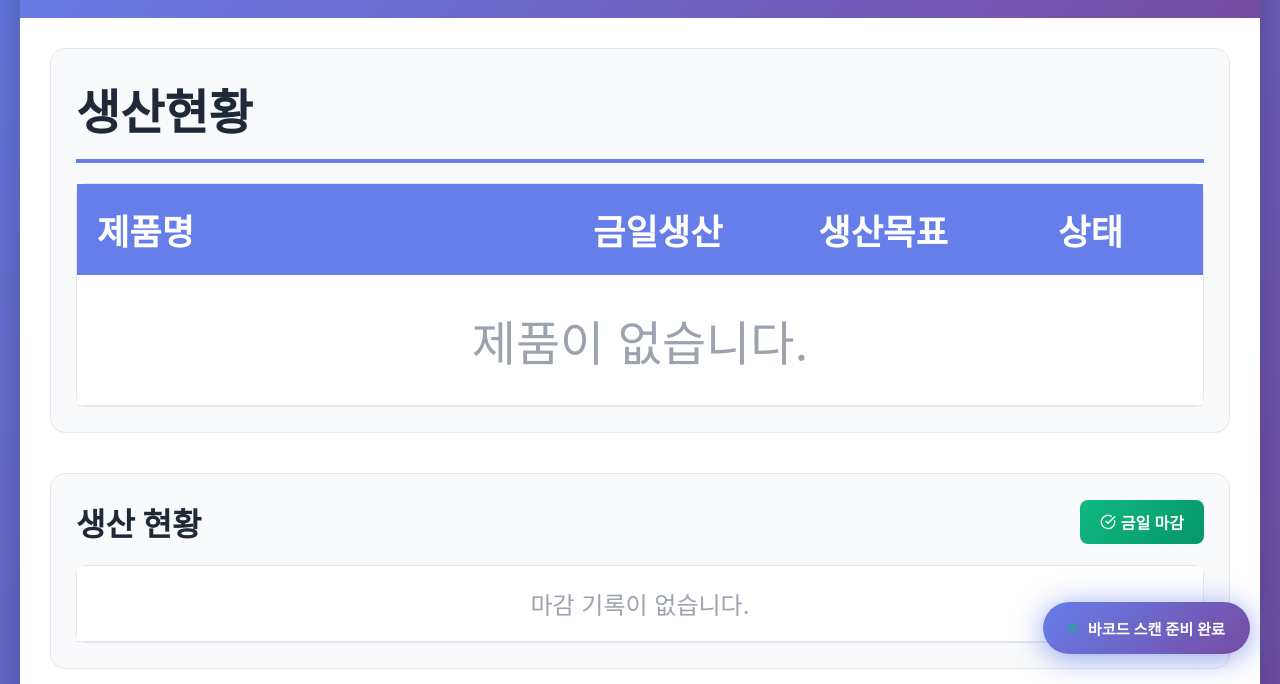
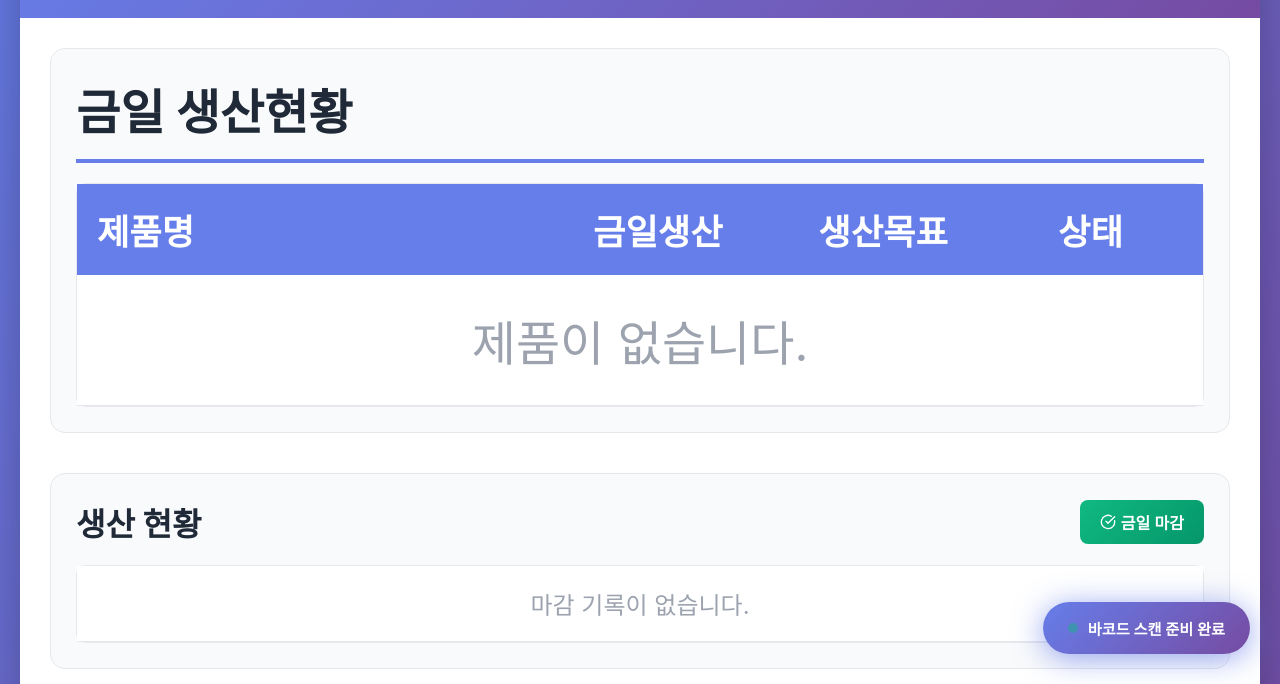
Before and after one commit to durian0606/zego, a plain HTML site: page docs/index.html in a window 1280 px wide. Shown: the part 116-800 px from the top of the page. Drawn offline with nearby package versions, Linux system fonts and the light colour scheme; no server answers.

Commit message:
금일 생산현황 제목 변경 및 마감 디버깅 로그 추가
- '생산현황' → '금일 생산현황' 제목 변경
- 금일 마감 함수에 console.log 추가하여 문제 파악

Co-Authored-By: Claude Opus 4.5 <noreply@anthropic.com>

```diff
--- a/docs/index.html
+++ b/docs/index.html
@@ -39,9 +39,9 @@
             <!-- 스캔 결과 표시 -->
             <div id="scan-result" class="scan-result"></div>
 
-            <!-- 재고 현황 테이블 -->
+            <!-- 금일 생산현황 테이블 -->
             <section class="inventory-section">
-                <h2>생산현황</h2>
+                <h2>금일 생산현황</h2>
                 <div class="table-wrapper">
                     <table id="inventory-table">
                         <thead>
```
Also changed, not shown: docs/app.js (+7 -0 lines).
